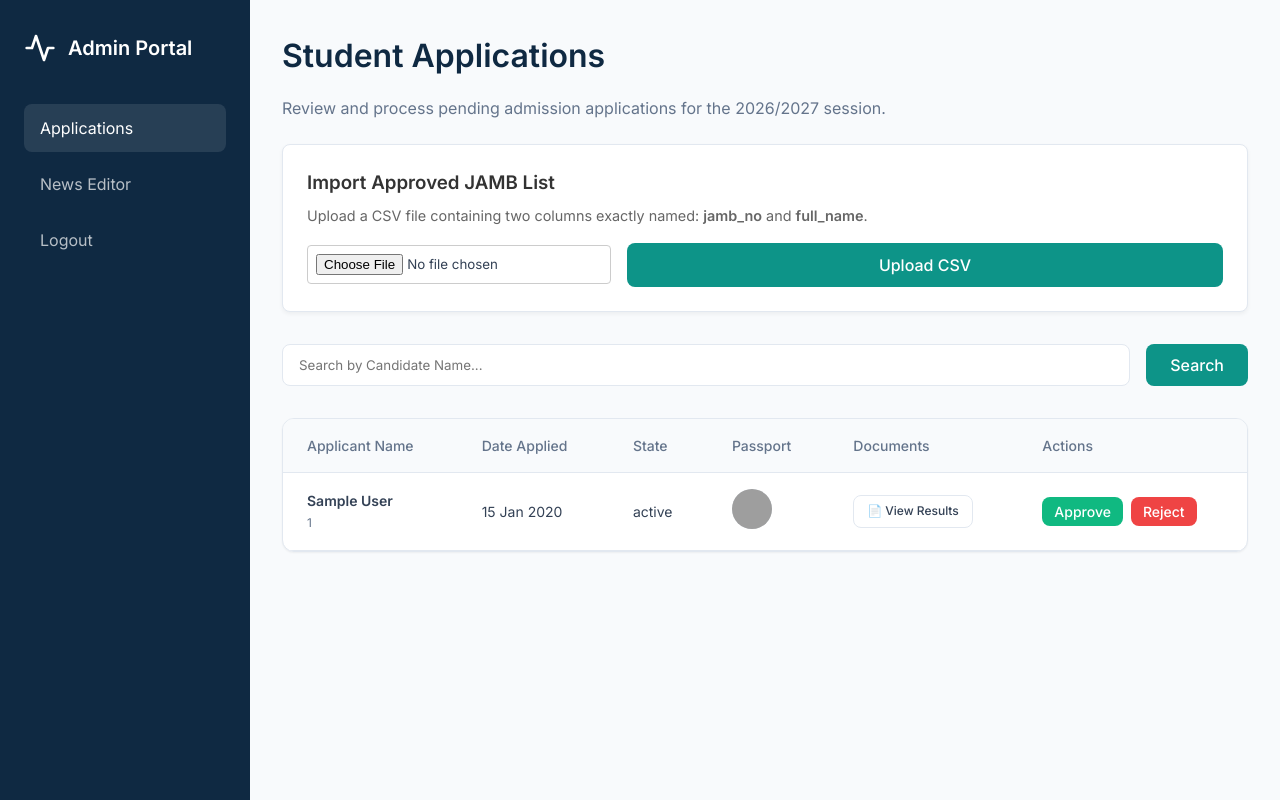
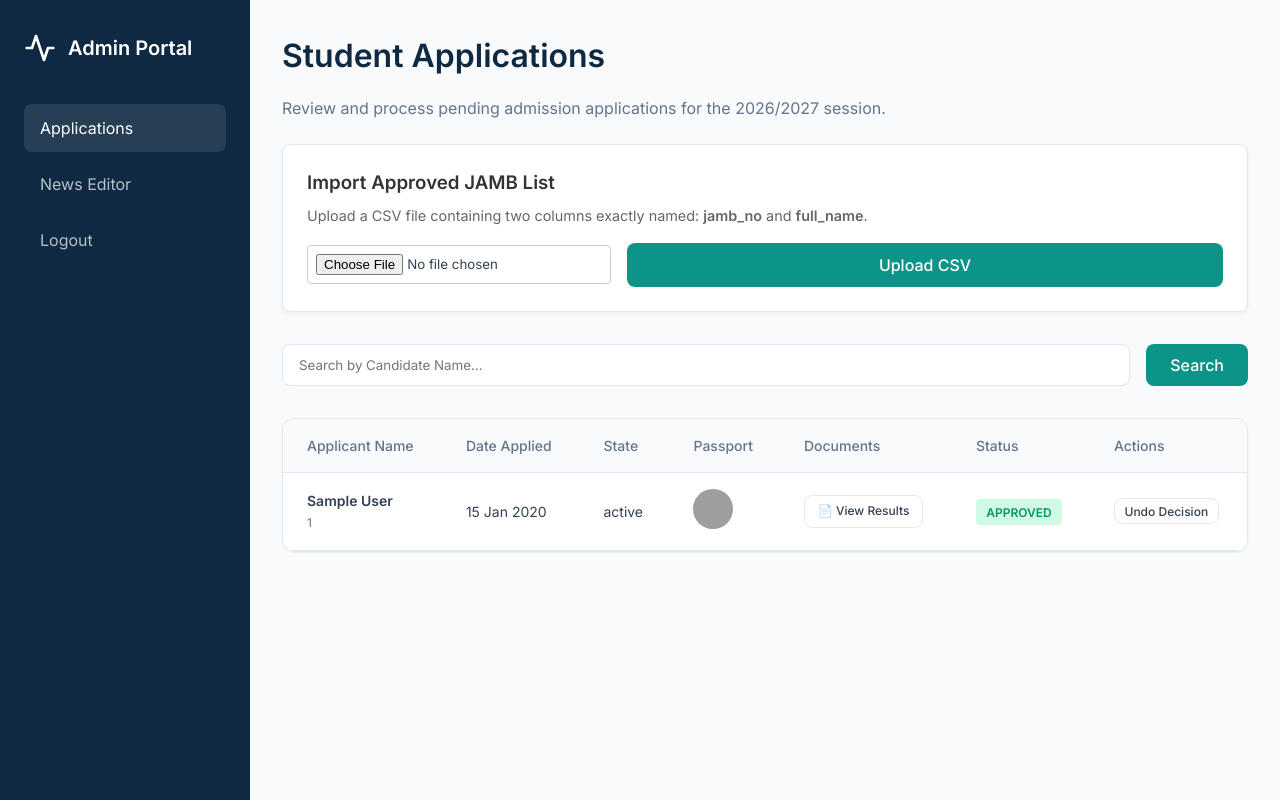
Before and after one commit to Danny26y/prestige-school, a FastAPI app: template templates/admin.html in a window 1280 px wide. Run offline with FastAPI, Linux system fonts and the light colour scheme; the template is opened without the code that fills it: most values are stand-ins (such as "Sample title", 1, 10 or a date in 2020); grey boxes are pictures that could not be loaded.

Commit message:
push ready

```diff
--- a/templates/admin.html
+++ b/templates/admin.html
@@ -82,6 +82,7 @@
                             <th>State</th>
                             <th>Passport</th>
                             <th>Documents</th>
+                            <th>Status</th>
                             <th>Actions</th>
                         </tr>
                     </thead>
@@ -105,15 +106,29 @@
                                 </a>
                             </td>
                             <td>
+                                {% if app.status == 'PENDING' %}
+                                    <span style="padding: 0.35rem 0.65rem; border-radius: 4px; background: #fef3c7; color: #d97706; font-size: 0.75rem; font-weight: 700;">PENDING</span>
+                                {% elif app.status == 'APPROVED' %}
+                                    <span style="padding: 0.35rem 0.65rem; border-radius: 4px; background: #d1fae5; color: #059669; font-size: 0.75rem; font-weight: 700;">APPROVED</span>
+                                {% else %}
+                                    <span style="padding: 0.35rem 0.65rem; border-radius: 4px; background: #fee2e2; color: #dc2626; font-size: 0.75rem; font-weight: 700;">REJECTED</span>
+                                {% endif %}
+                            </td>
+
+                            <td>
                                 <div class="actions">
-                                    <button class="btn btn-sm btn-approve" onclick="updateStatus('{{ app.id }}', 'APPROVED')">Approve</button>
-                                    <button class="btn btn-sm btn-reject" onclick="updateStatus('{{ app.id }}', 'REJECTED')">Reject</button>
+                                    {% if app.status == 'PENDING' %}
+                                        <button class="btn btn-sm btn-approve" onclick="updateStatus('{{ app.id }}', 'APPROVED')">Approve</button>
+                                        <button class="btn btn-sm btn-reject" onclick="updateStatus('{{ app.id }}', 'REJECTED')">Reject</button>
+                                    {% else %}
+                                        <button class="btn btn-sm btn-outline" onclick="updateStatus('{{ app.id }}', 'PENDING')" style="font-size: 0.75rem; padding: 0.3rem 0.6rem;">Undo Decision</button>
+                                    {% endif %}
                                 </div>
                             </td>
                         </tr>
                         {% else %}
                         <tr>
-                            <td colspan="6" class="text-center" style="padding: 3rem;">
+                            <td colspan="7" class="text-center" style="padding: 3rem;">
                                 <p style="color: var(--text-light);">No applications found matching your criteria.</p>
                             </td>
                         </tr>
--- a/templates/index.html
+++ b/templates/index.html
@@ -349,7 +349,7 @@
                 {% for item in news %}
                 <div class="news-card">
                     {% if item.imageUrl %}
-                        <img src="/{{ item.imageUrl }}" class="news-img" alt="News Image">
+                        <img src="{{ item.imageUrl }}" class="news-img" alt="News Image">
                     {% else %}
                         <img src="https://images.unsplash.com/photo-1584515159902-12938bccc151?q=80&w=800&auto=format&fit=crop" class="news-img" alt="Default News">
                     {% endif %}
```
Also changed, not shown: templates/apply.html (+9 -6 lines).
